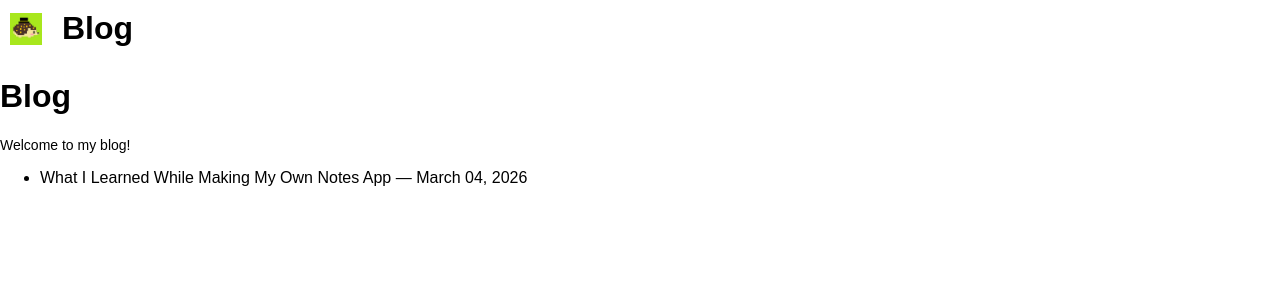
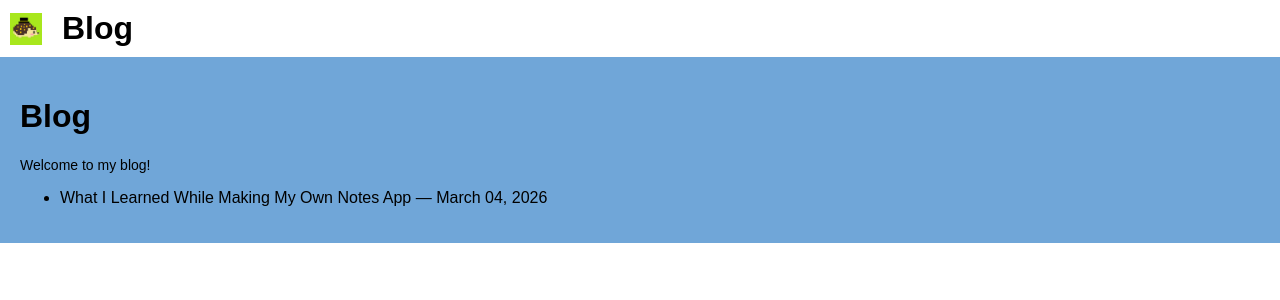
Before and after one commit to alexsvianzon/alexsvianzon.github.io, a Jekyll site: the page built from blog/index.md, in a window 1280 px wide. Shown: the top 300 px of the page. Built offline with Jekyll 4.4.1, drawn with Linux system fonts in a browser that asks for light colours; some web fonts are replaced.

Commit message:
Next up, tiles page!

```diff
--- a/main.css
+++ b/main.css
@@ -32,6 +32,11 @@ body {
     color: #000000;
     font-size: 32px;
     padding-bottom: 5px;
+}
+
+main {
+    background-color: #70a6d8;
+    padding: 20px;
 }
 
 h1 {
--- a/tiles/style.css
+++ b/tiles/style.css
@@ -1,9 +1,3 @@
-.tiles {
-    display: grid;
-    grid-template-rows: 0.25fr 1fr;
-    gap: 20px;
-}
-
 #game-div {
     display: flex;
     justify-content: center;
```
Also changed, not shown: tiles/index.html (+5 -3 lines).
